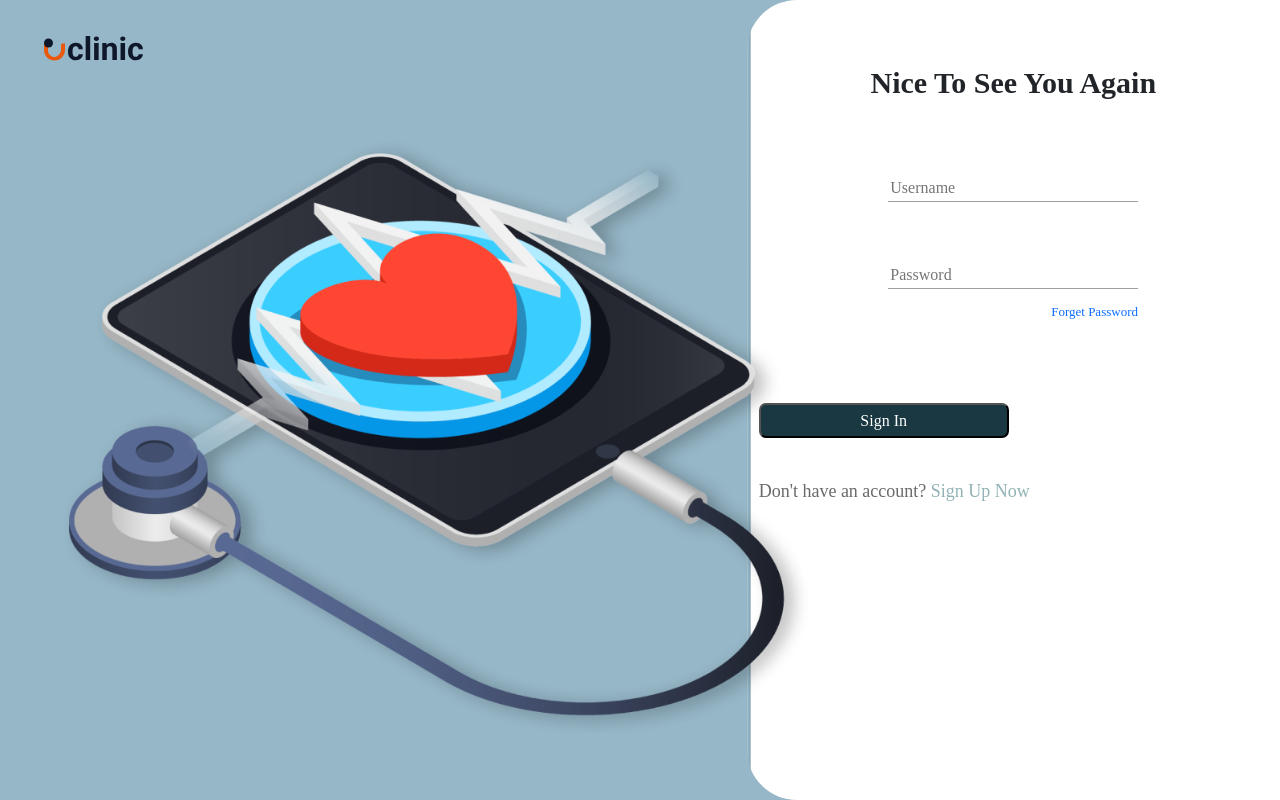
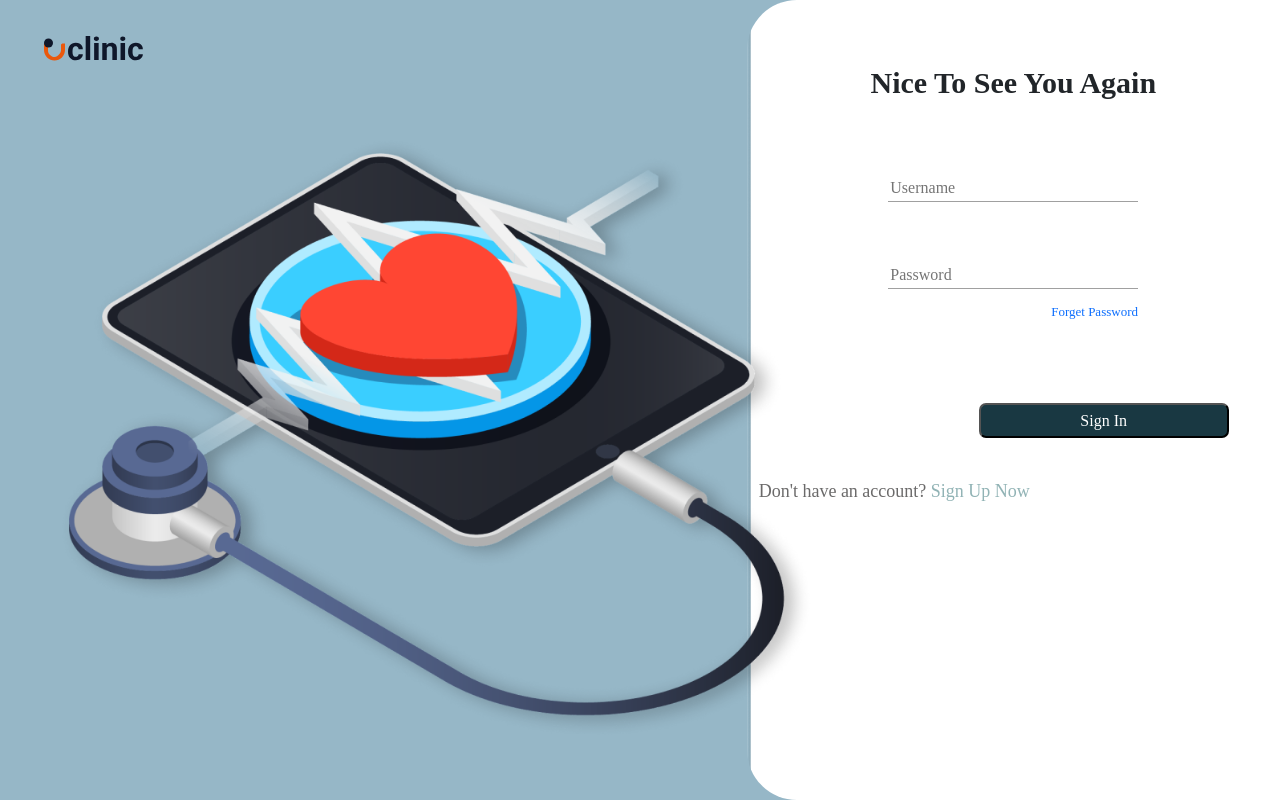
Before and after one commit to advanced-computer-lab-2023/Agile-Star-Squad-Pharmacy, a React (Create React App) app in the folder frontend/: page / in a window 1280 px wide. Built offline with nearby package versions, Linux system fonts and the light colour scheme.

Commit message:
frontend adjustments

```diff
--- a/frontend/src/login/components/Button/Button.module.css
+++ b/frontend/src/login/components/Button/Button.module.css
@@ -5,6 +5,7 @@
     width:250px;
     height:35px;
     background-color: #193842;
+    margin-left: 220px;
 }
 .submitButton:hover{
     background-color: #132c34;
```
